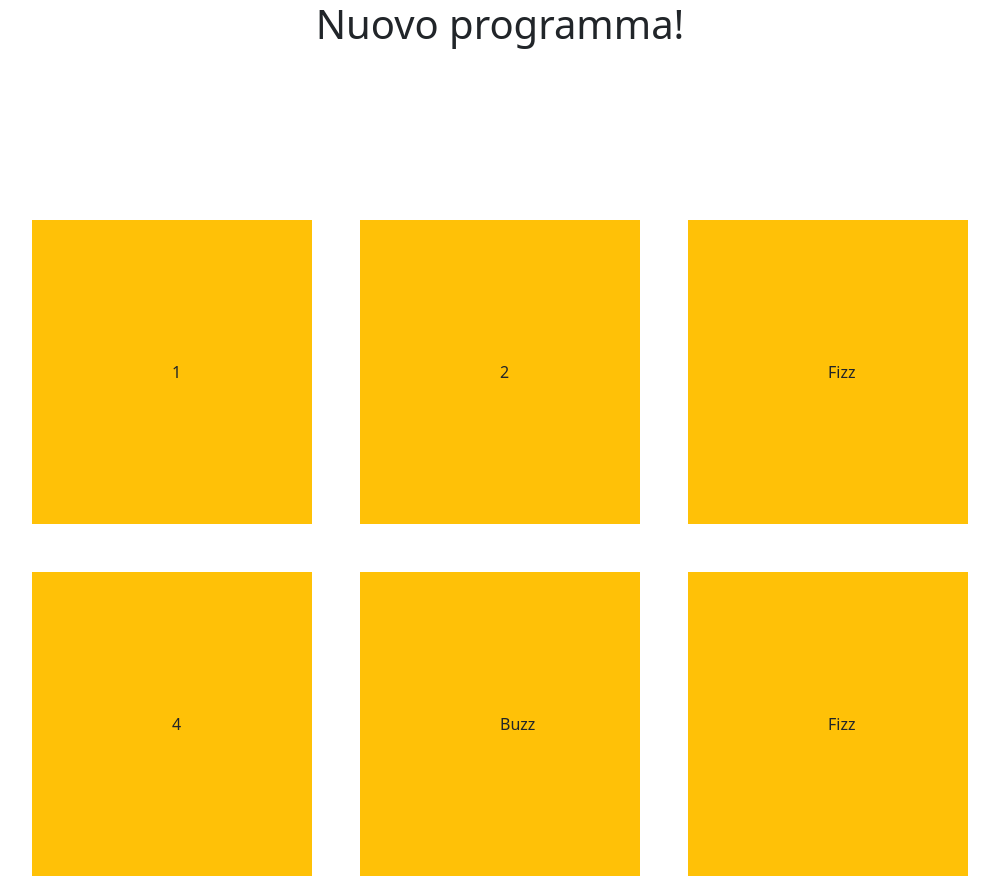
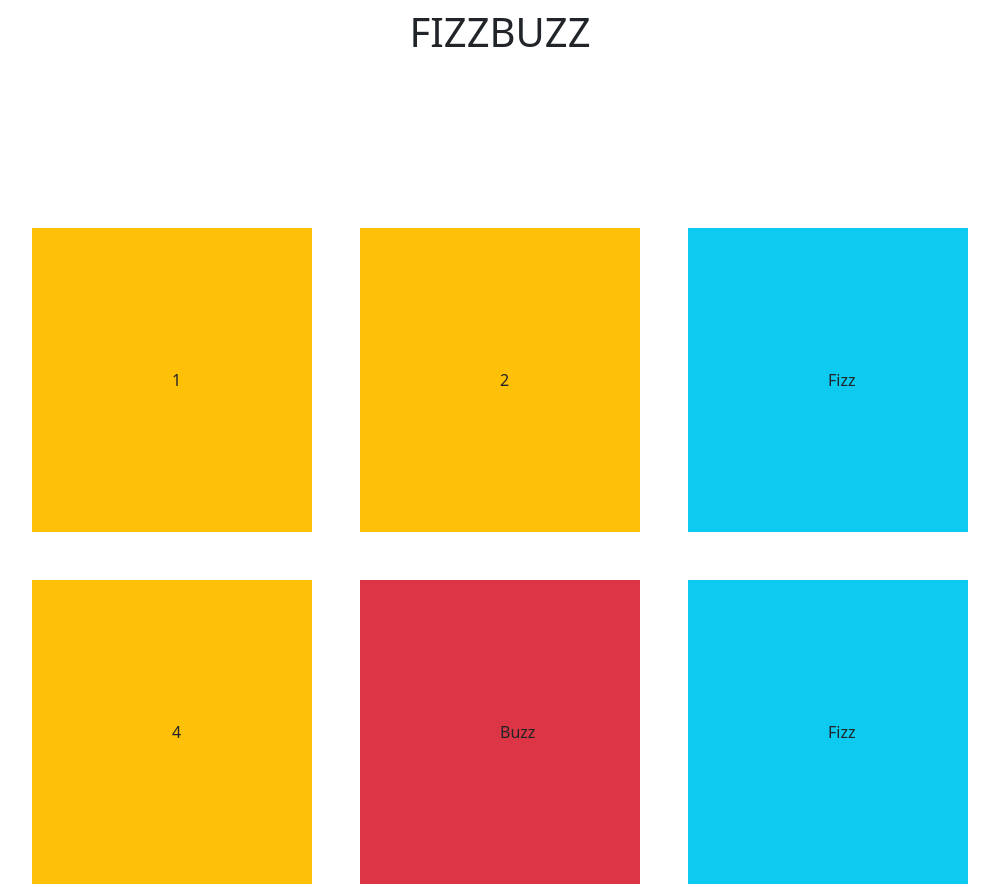
Before and after one commit to amaljom/js-fizzbuzz, a plain HTML site: page index.html in a window 1280 px wide. Shown: the top 887 px of the page, without its empty margins (140-1139 px from the left). Drawn offline with nearby package versions, Linux system fonts and the light colour scheme.

Commit message:
aggiunto ultimo bonus

```diff
--- a/index.html
+++ b/index.html
@@ -10,7 +10,7 @@
 </head>
 <body>
     <div class="text-center">
-        <h1>Nuovo programma!</h1>
+        <h1 class="pt-2"> FIZZBUZZ </h1>
     </div>
 
 
--- a/js/script.js
+++ b/js/script.js
@@ -1,8 +1,7 @@
 const fizzBuzzWrapper = document.getElementById('wrapper-fizz-buzz');
 let valueNumber;
+
 for (let i = 1; i <=100; i++){
-
-
     if( i % 3 == 0 &&  i % 5 == 0 ){
         console.log('FizzBuzz');
         valueNumber='FizzBuzz'
@@ -22,10 +21,25 @@ for (let i = 1; i <=100; i++){
     }
 
     const casella = document.createElement('div');
-    casella.classList.add('col-3', 'stile', 'bg-warning', 'm-4', 'text-center');
+    casella.classList.add('col-3', 'stile', 'm-4', 'text-center');
+    if( i % 3 == 0 &&  i % 5 == 0 ){
+        casella.classList.add('bg-primary');
+    }
+        else if( i % 5 == 0){
+            casella.classList.add('bg-danger');
+        }
+        else if(i % 3 == 0){
+            casella.classList.add('bg-info');
+        }
+
+    else{
+        casella.classList.add('bg-warning');
+    }
+
     casella.innerHTML=(valueNumber);
     fizzBuzzWrapper.append(casella);
 }
+
 
 
 
```
